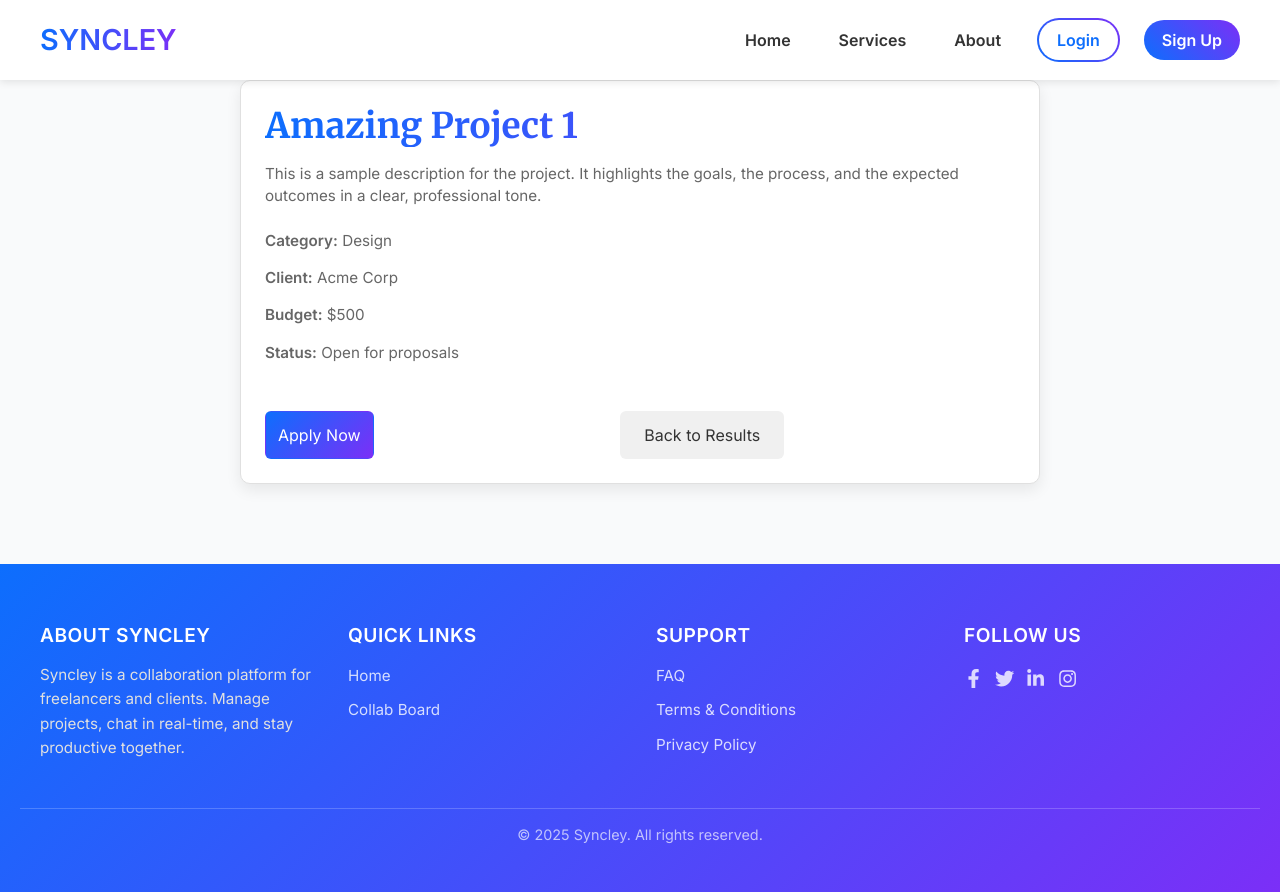
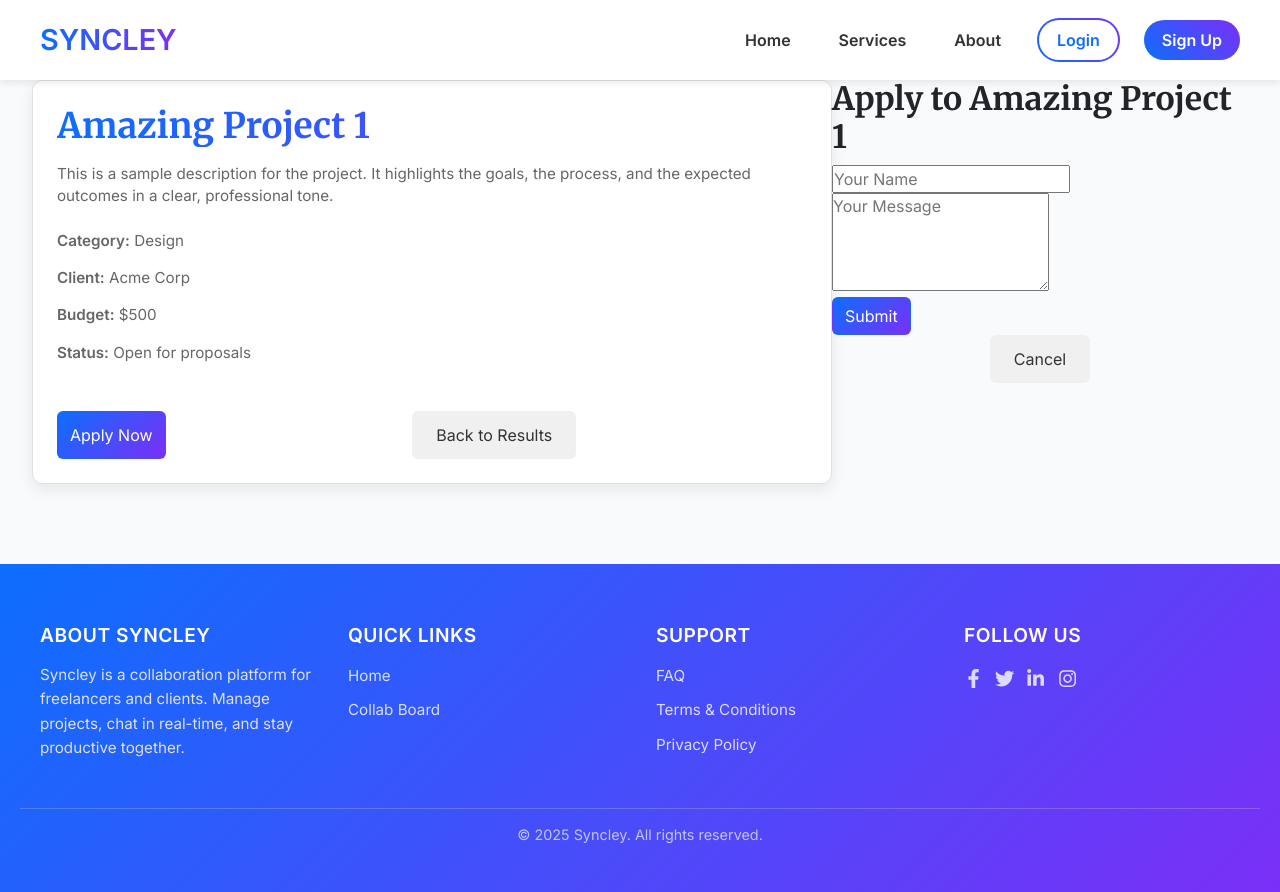
Before and after one commit to shirl3yyyy/my-syncley-frontend, a React (Create React App) app: page /project/1 in a window 1280 px wide. Both pictures are taken after a click on the button "Apply Now". Built offline with nearby package versions, Linux system fonts and the light colour scheme.

Commit message:
modified services.js

```diff
--- a/src/pages/ProjectDetails.css
+++ b/src/pages/ProjectDetails.css
@@ -41,6 +41,7 @@
   margin-bottom: 2rem;
   color: #4b5563;
 }
+
 .project-meta p {
   margin: 0.5rem 0;
   font-size: 1rem;
@@ -66,6 +67,7 @@
   background: linear-gradient(135deg, #0d6efd, #7b2ff7);
   color: #fff;
 }
+
 .btn.primary:hover {
   transform: translateY(-3px);
   box-shadow: 0 4px 15px rgba(13, 110, 253, 0.3);
@@ -76,6 +78,7 @@
   border: 2px solid #0d6efd;
   color: #0d6efd;
 }
+
 .btn.secondary:hover {
   background: rgba(13, 110, 253, 0.05);
   transform: translateY(-3px);
--- a/src/pages/ProjectDetails.js
+++ b/src/pages/ProjectDetails.js
@@ -1,4 +1,4 @@
-import React from "react";
+import React, { useState } from "react";
 import { useParams, useNavigate } from "react-router-dom";
 import "./ProjectDetails.css";
 
@@ -6,7 +6,13 @@ function ProjectDetails() {
   const { id } = useParams();
   const navigate = useNavigate();
 
-  // Placeholder data (later you’ll fetch this from API)
+  const [showForm, setShowForm] = useState(false);
+  const [formData, setFormData] = useState({
+    name: "",
+    message: "",
+  });
+
+  // Placeholder project data
   const project = {
     id,
     title: `Amazing Project ${id}`,
@@ -16,6 +22,12 @@ function ProjectDetails() {
     client: "Acme Corp",
     price: "$500",
     status: "Open for proposals",
+  };
+
+  const handleSubmit = () => {
+    alert(`Application submitted!\nName: ${formData.name}\nMessage: ${formData.message}`);
+    setShowForm(false);
+    setFormData({ name: "", message: "" });
   };
 
   return (
@@ -32,12 +44,42 @@ function ProjectDetails() {
         </div>
 
         <div className="project-actions">
-          <button className="btn primary">Apply Now</button>
+          <button className="btn primary" onClick={() => setShowForm(true)}>
+            Apply Now
+          </button>
           <button className="btn secondary" onClick={() => navigate(-1)}>
             Back to Results
           </button>
         </div>
       </div>
+
+      {showForm && (
+        <div className="modal-overlay">
+          <div className="apply-modal">
+            <h2>Apply to {project.title}</h2>
+            <input
+              type="text"
+              placeholder="Your Name"
+              value={formData.name}
+              onChange={(e) => setFormData({ ...formData, name: e.target.value })}
+            />
+            <textarea
+              placeholder="Your Message"
+              rows="4"
+              value={formData.message}
+              onChange={(e) => setFormData({ ...formData, message: e.target.value })}
+            ></textarea>
+            <div className="modal-actions">
+              <button className="btn primary" onClick={handleSubmit}>
+                Submit
+              </button>
+              <button className="btn secondary" onClick={() => setShowForm(false)}>
+                Cancel
+              </button>
+            </div>
+          </div>
+        </div>
+      )}
     </section>
   );
 }
```
